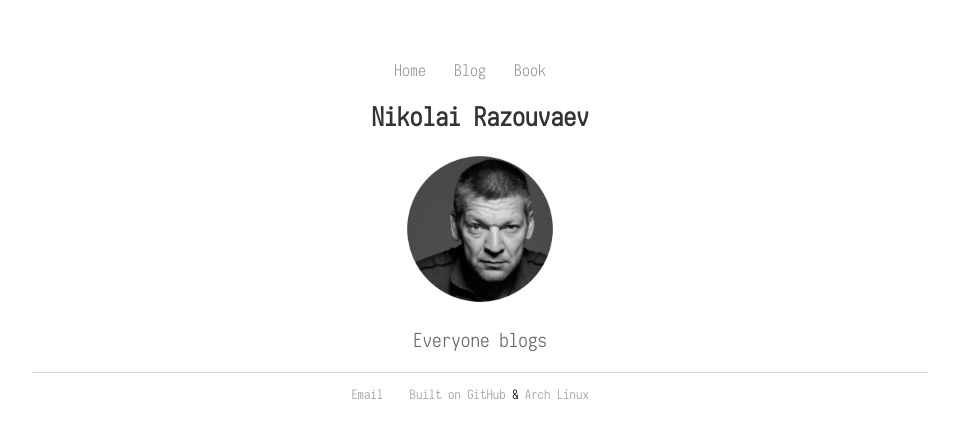
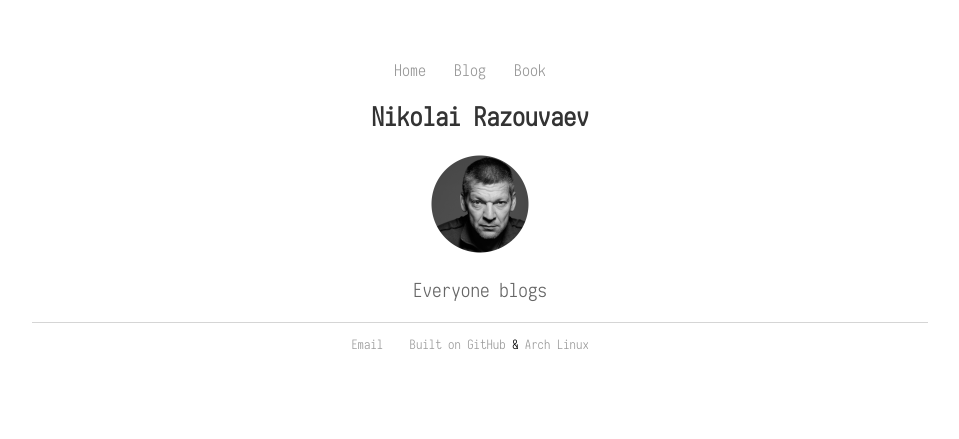
Before and after one commit to nkrzv/nkrzv.github.io, a Jekyll site: the page built from index.html, in a window 1280 px wide. Shown: the top 439 px of the page, without its empty margins (160-1119 px from the left). Built offline with Jekyll 4.4.1, drawn with Linux system fonts in a browser that asks for light colours.

Commit message:
Update index.html

```diff
--- a/index.html
+++ b/index.html
@@ -4,6 +4,6 @@
 ---
 <section id="masthead">
 	<h1>Nikolai Razouvaev</h1>
-	<img src="/images/Nikolai-Razouvaev.png" alt="Nikolai Razouvaev" style="width:150px;height:150px;">
+	<img src="/images/Nikolai-Razouvaev.png" alt="Nikolai Razouvaev" style="width:100px;height:100px;">
 	<p>Everyone blogs</p>
 </section>
```
